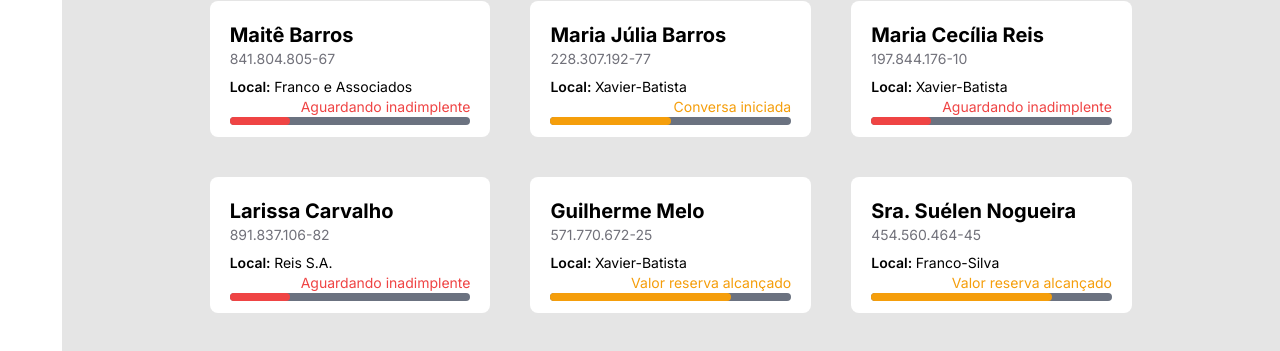
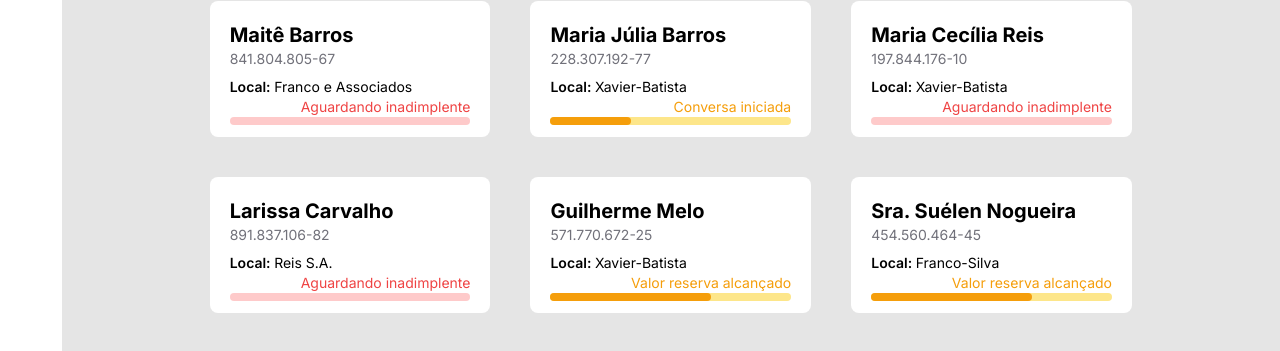
Before and after one commit to fpeduu/reco, a Next.js app in the folder nextjs_frontend/: page /agreements in a window 1280 px wide. Shown: the part 407-758 px from the top of the page. Built offline with nearby package versions, Linux system fonts and the light colour scheme; no server answers.

Commit message:
fix: adjust agreement status bar color

```diff
--- a/nextjs_frontend/src/app/agreements/components/StatusBar/status-bar.tsx
+++ b/nextjs_frontend/src/app/agreements/components/StatusBar/status-bar.tsx
@@ -4,61 +4,56 @@ interface StatusBarProps {
   status: StatusType;
 }
 
+const primaryBarLengths = ["w-0", "w-1/3", "w-2/3", "w-full", "w-0"];
+const primaryBarColors = [
+  "bg-red-500",
+  "bg-amber-500",
+  "bg-amber-500",
+  "bg-emerald-500",
+  "bg-gray-500"
+];
+const secondaryBarColors = [
+  "bg-red-200",
+  "bg-amber-200",
+  "bg-amber-200",
+  "bg-emerald-200",
+  "bg-gray-500"
+];
+const textColors = [
+  "text-red-500",
+  "text-amber-500",
+  "text-amber-500",
+  "text-emerald-500",
+  "text-gray-500"
+];
+
 export default function StatusBar({ status }: StatusBarProps) {
-  function getTextColor(status: StatusType) {
+  function getStatusIndex(status: StatusType) {
     switch (status) {
       case "Aguardando inadimplente":
-        return "text-red-500";
+        return 0;
       case "Conversa iniciada":
-        return "text-amber-500";
+        return 1;
       case "Valor reserva alcançado":
-        return "text-amber-500";
+        return 2;
       case "Negociação concluída":
-        return "text-emerald-500";
+        return 3;
       default:
-        return "text-gray-500";
+        return 4;
     }
   }
 
-  function getBarColor(status: StatusType) {
-    switch (status) {
-      case "Aguardando inadimplente":
-        return "bg-red-500";
-      case "Conversa iniciada":
-        return "bg-amber-500";
-      case "Valor reserva alcançado":
-        return "bg-amber-500";
-      case "Negociação concluída":
-        return "bg-emerald-500";
-      default:
-        return "bg-gray-500";
-    }
-  }
-
-  function getBarLength(status: StatusType) {
-    switch (status) {
-      case "Aguardando inadimplente":
-        return "w-1/4";
-      case "Conversa iniciada":
-        return "w-2/4";
-      case "Valor reserva alcançado":
-        return "w-3/4";
-      case "Negociação concluída":
-        return "w-full";
-      default:
-        return "w-0";
-    }
-  }
-
-  const textColor = getTextColor(status);
-  const barColor = getBarColor(status);
-  const barLength = getBarLength(status);
+  const statusIndex = getStatusIndex(status);
+  const textColor = textColors[statusIndex];
+  const barColor = primaryBarColors[statusIndex];
+  const barLength = primaryBarLengths[statusIndex];
+  const secondaryBarColor = secondaryBarColors[statusIndex];
 
   return (
     <>
       <span className={"self-end " + textColor}>{status}</span>
       <span className="w-full relative">
-        <span className="w-full h-2 absolute z-0 rounded-full bg-gray-500" />
+        <span className={"w-full h-2 absolute z-0 rounded-full " + secondaryBarColor} />
         <span className={barLength + " h-2 z-1 absolute rounded-full " + barColor} />
       </span>
     </>
```
